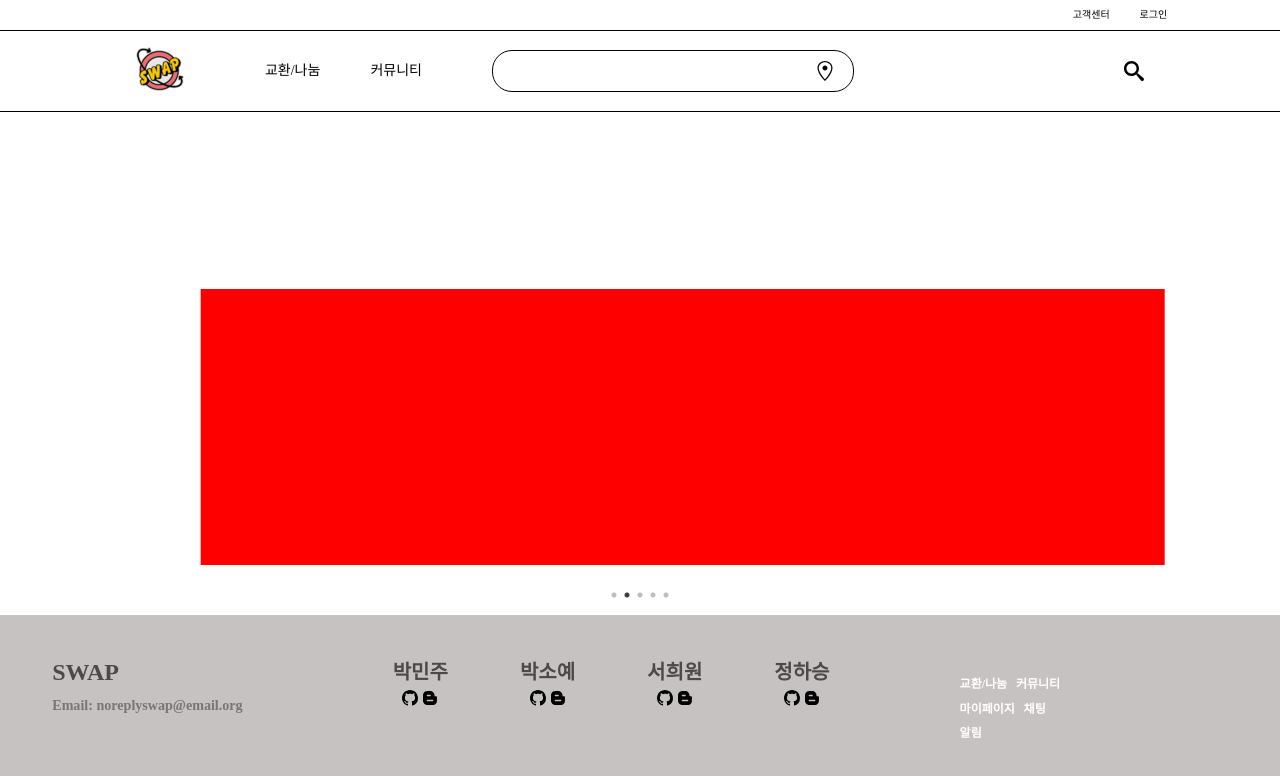
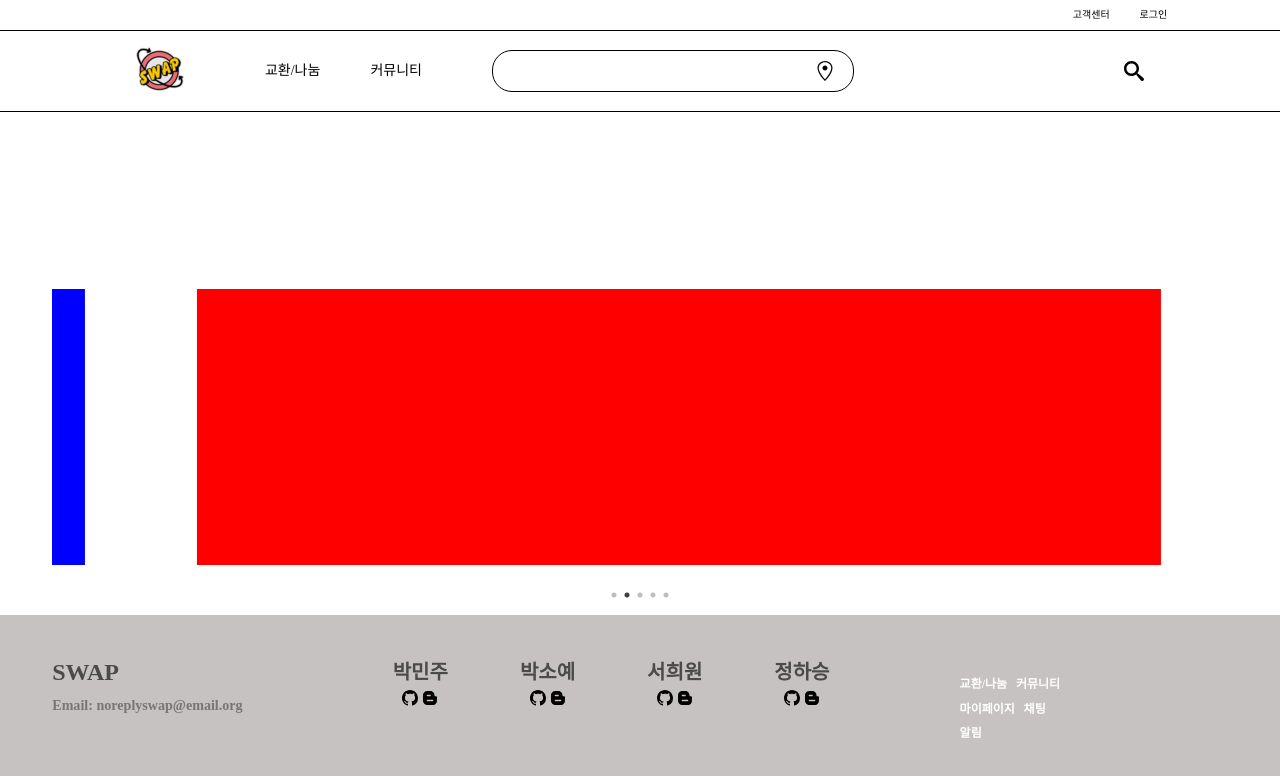
Before and after one commit to project-swap/swap, a React (Create React App) app: page / in a window 1280 px wide. Shown: the top 776 px of the page. Built offline with nearby package versions, Linux system fonts and the light colour scheme; no server answers; the database is empty.

Commit message:
Style : Carousel 컨테이너 크기 설정
- width 100% 에서 동작하던 스타일을 67.25rem로 변경

```diff
--- a/src/components/Carousel.js
+++ b/src/components/Carousel.js
@@ -5,9 +5,17 @@ import 'slick-carousel/slick/slick-theme.css';
 import styled from 'styled-components';
 
 // dot size 및 색상 추후 변경예정
+
 const StyledSlider = styled(Slider)`
+  display: flex;
+  justify-content: center;
   .slick-track {
     display: flex;
+  }
+  .slick-list {
+    display: flex;
+    width: 67.25rem;
+    padding: 0px 0.1rem;
   }
 
   .slick-slide {
@@ -68,7 +76,7 @@ function Carousel() {
     { id: 2, color: 'red' },
     { id: 3, color: 'pink' },
     { id: 4, color: 'green' },
-    { id: 5, color: 'yello' },
+    { id: 5, color: 'yellow' },
   ];
 
   const settings = {
```
